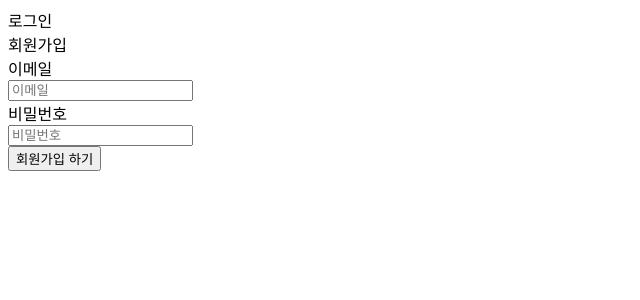
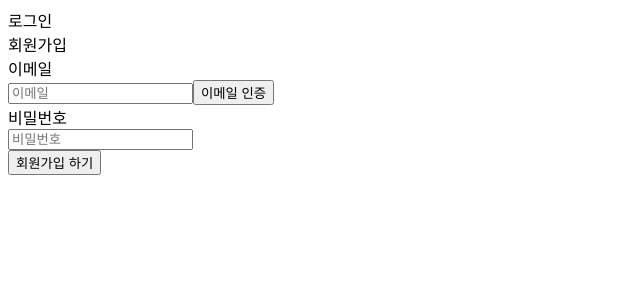
Before and after one commit to kokyusik91/game-info, a React (Create React App) app: page / in a window 1280 px wide. Shown: the top 300 px of the page, without its empty margins (0-640 px from the left). Built offline with nearby package versions, Linux system fonts and the light colour scheme.

Commit message:
[2022.04.16] form으로 수정, 화면 새로고침 수정, type 지정

```diff
--- a/src/user/SignUp.tsx
+++ b/src/user/SignUp.tsx
@@ -10,6 +10,8 @@ const SignUp = () => {
       }
     }
   `;
+  let [emailAuthNumber, setEmailAuthNumber] = useState(true);
+
   const [createUser] = useMutation(ADD_USER);
   const [sendId, setId] = useState<string>("");
   const [sendPassword, setPassword] = useState<string>("");
@@ -36,7 +38,10 @@ const SignUp = () => {
 
   const submitUserAccount = (e: React.FormEvent<HTMLFormElement>) => {
     e.preventDefault();
-    console.log("submission prevented");
+    console.log("새로고침 막음");
+  };
+  const sendAuthEmail = () => {
+    setEmailAuthNumber(false);
   };
   return (
     <div className="SignUp">
@@ -45,6 +50,10 @@ const SignUp = () => {
         <span>이메일</span>
         <div>
           <input onChange={inputEmail} placeholder="이메일" />
+          <button onClick={sendAuthEmail}>이메일 인증</button>
+          <div hidden={emailAuthNumber}>
+            <input placeholder="인증번호" />
+          </div>
         </div>
         <div>
           <span>비밀번호</span>
```
